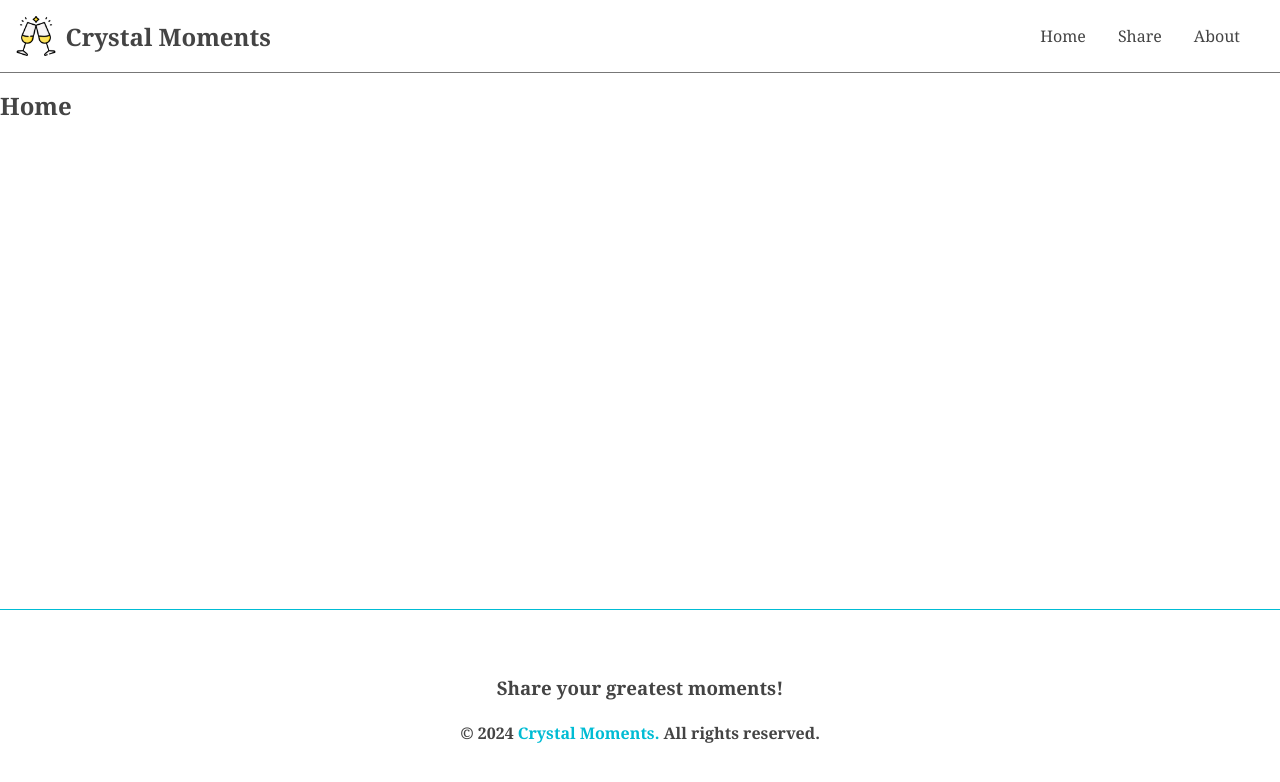
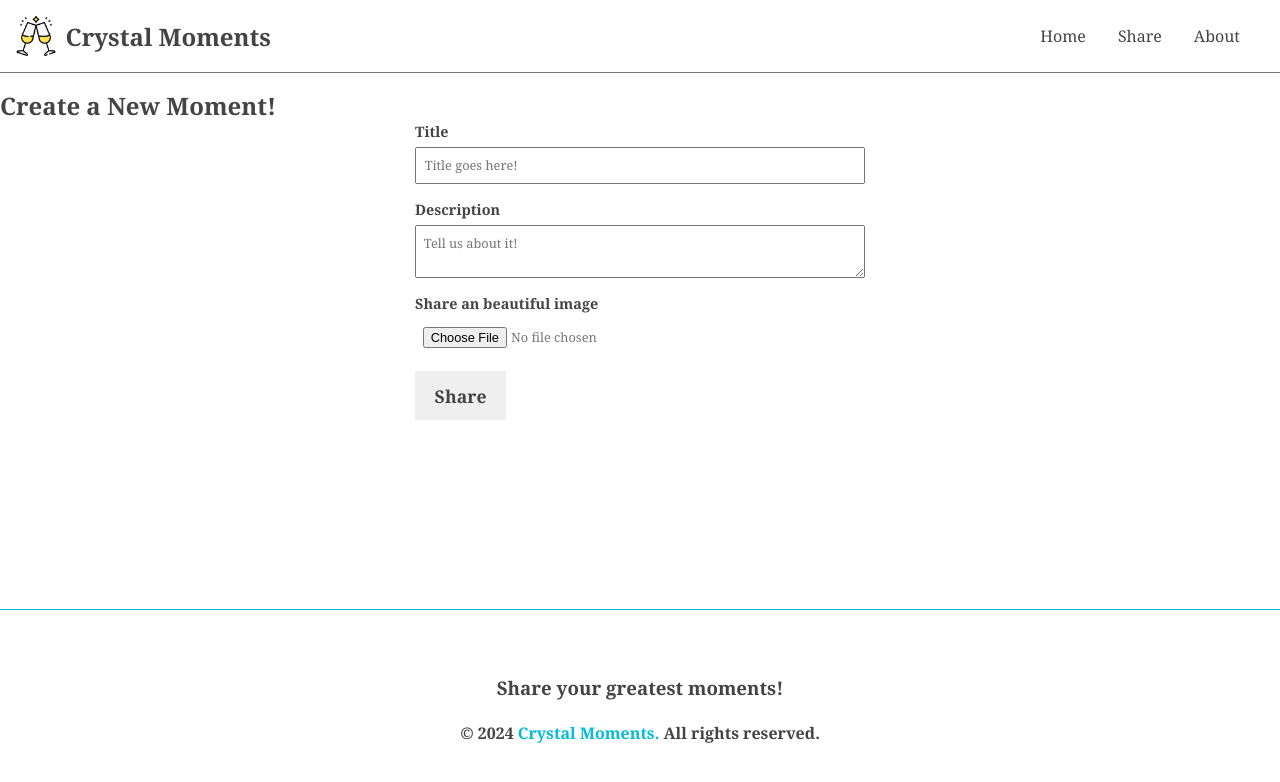
Before and after one commit to Mrburg3000/moments-page, an Angular app in the folder crystal-moments/: page / in a window 1280 px wide. Shown: the top 782 px of the page. Built offline with nearby package versions, Linux system fonts and the light colour scheme.

Commit message:
Third commit

```diff
--- /dev/null
+++ b/crystal-moments/src/app/components/moment-form/moment-form.html
@@ -0,0 +1,15 @@
+<form>
+  <div class="form-group">
+    <label for="title">Title</label>
+    <input type="text" placeholder="Title goes here!" required/>
+  </div>
+  <div class="form-group">
+    <label for="description">Description</label>
+    <textarea placeholder="Tell us about it!" required></textarea>
+  </div>
+  <div class="form-group">
+    <label for="image">Share an beautiful image</label>
+    <input type="file" accept="image/*" />
+  </div>
+  <button type="submit">{{ btnText }}</button>
+</form>
--- /dev/null
+++ b/crystal-moments/src/app/components/moment-form/moment-form.ts
@@ -0,0 +1,11 @@
+import { Component, Input } from '@angular/core';
+
+@Component({
+  selector: 'app-moment-form',
+  imports: [],
+  templateUrl: './moment-form.html',
+  styleUrl: './moment-form.css',
+})
+export class MomentForm {
+  @Input() btnText: string = '';
+}
--- a/crystal-moments/src/app/components/pages/home/home.html
+++ b/crystal-moments/src/app/components/pages/home/home.html
@@ -1 +1 @@
-<h2>Home</h2>
+<app-new-moment></app-new-moment>
--- a/crystal-moments/src/app/components/pages/home/home.ts
+++ b/crystal-moments/src/app/components/pages/home/home.ts
@@ -1,8 +1,9 @@
 import { Component } from '@angular/core';
+import { NewMoment } from "../new-moment/new-moment";
 
 @Component({
   selector: 'app-home',
-  imports: [],
+  imports: [NewMoment],
   templateUrl: './home.html',
   styleUrl: './home.css',
 })
--- a/crystal-moments/src/app/components/pages/new-moment/new-moment.html
+++ b/crystal-moments/src/app/components/pages/new-moment/new-moment.html
@@ -1 +1,2 @@
-<p>new-moment works!</p>
+<h2>Create a New <span>Moment</span>!</h2>
+<app-moment-form [btnText]="btnText"></app-moment-form>
--- a/crystal-moments/src/app/components/pages/new-moment/new-moment.ts
+++ b/crystal-moments/src/app/components/pages/new-moment/new-moment.ts
@@ -1,11 +1,12 @@
 import { Component } from '@angular/core';
+import { MomentForm } from "../../moment-form/moment-form";
 
 @Component({
   selector: 'app-new-moment',
-  imports: [],
+  imports: [MomentForm],
   templateUrl: './new-moment.html',
   styleUrl: './new-moment.css',
 })
 export class NewMoment {
-
+  btnText: string = 'Share';
 }
--- a/crystal-moments/src/styles.css
+++ b/crystal-moments/src/styles.css
@@ -16,3 +16,45 @@
 a:hover {
   color: #046481;
 }
+
+/* FORM */
+
+form {
+  width: 450px;
+  margin: 0 auto;
+}
+
+.form-group {
+  display: flex;
+  flex-direction: column;
+  margin-bottom: 1em;
+}
+
+.form-group label {
+  margin-bottom: .4em;
+  font-size: .9em;
+  font-weight: bold;
+}
+
+.form-group input,
+.form-group textarea {
+  padding: 0.6em;
+  color: #777;
+  font-size: 0.8em;
+}
+
+button[type="submit"] {
+  background-color: #efefef;
+  border: 2px solid transparent;
+  padding: 0.6em 1em;
+  font-weight: bold;
+  font-size: 1.1em;
+  cursor: pointer;
+  transition: 0.4s;
+}
+
+button[type="submit"]:hover {
+  background-color: transparent;
+  border-color: #046481;
+  color: #046481;
+}
```
Also changed, not shown: crystal-moments/src/app/components/moment-form/moment-form.css (added), 1 other file (tests, documents, lock files or other folders).
